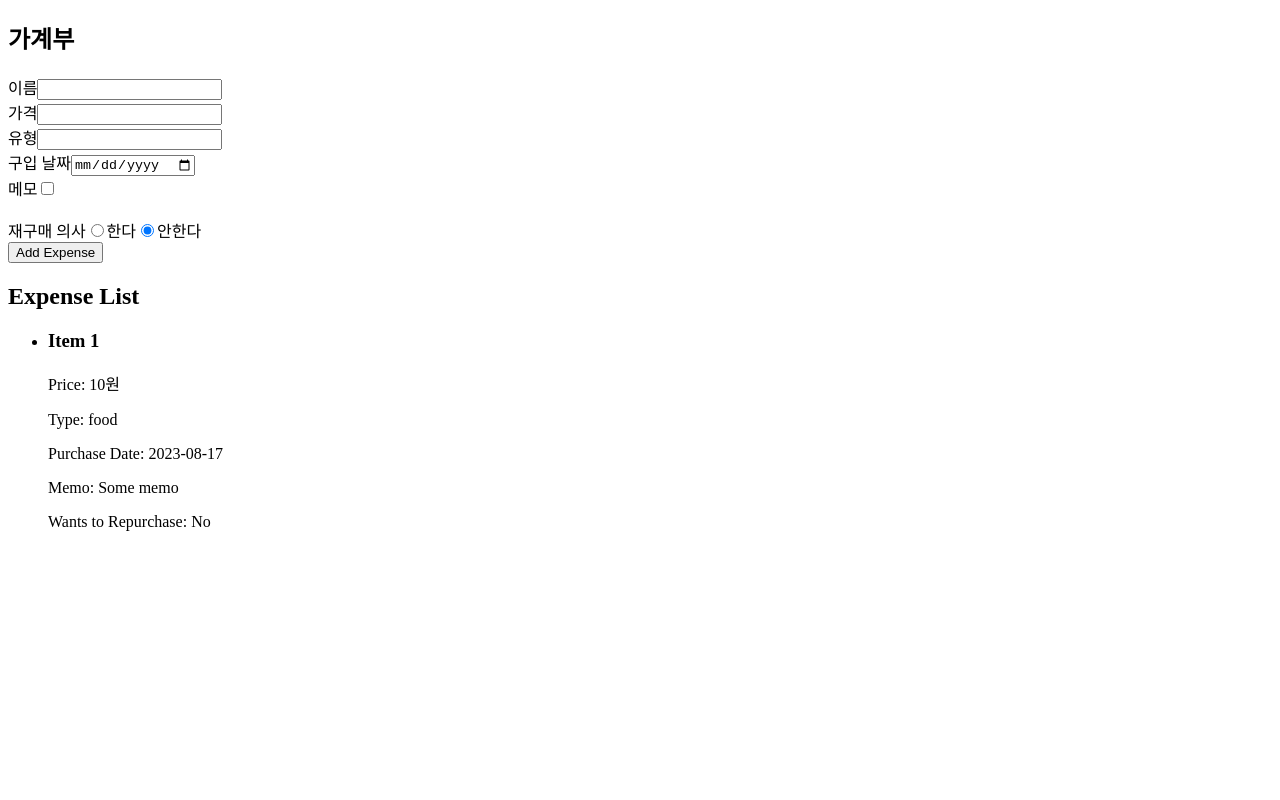
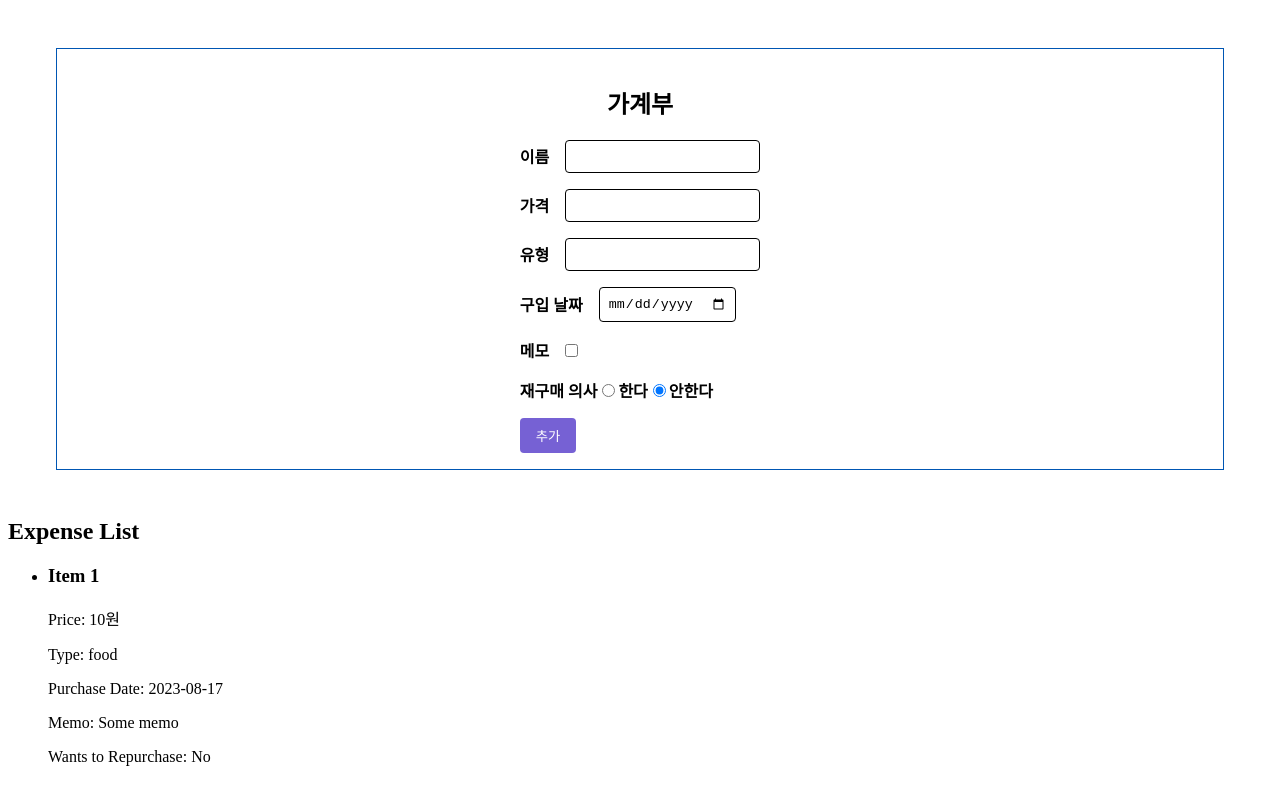
Before and after one commit to justkeepgoin/budget-practice, a React (Create React App) app: page / in a window 1280 px wide. Built offline with nearby package versions, Linux system fonts and the light colour scheme.

Commit message:
feat. css module 적용
- css module을 적용한 가계부 스타일링

```diff
--- a/src/ExpenseForm.js
+++ b/src/ExpenseForm.js
@@ -1,4 +1,5 @@
 import React, { useState } from "react";
+import styles from "./ExpenseForm.module.css";
 
 const ExpenseForm = (props) => {
   const [formData, setFormData] = useState({
@@ -35,68 +36,74 @@ const ExpenseForm = (props) => {
   };
 
   return (
-    <div>
+    <div className={styles["expense-form-container"]}>
       <h2>가계부</h2>
       <form onSubmit={handleSubmit}>
-        <label>
+        <div className={styles["form-row"]}>
+          <label className={styles["form-label"]}>
             이름
             <input
+              className={styles["form-input"]}
               type="text"
               name="name"
               value={formData.name}
               onChange={handleInputChange}
             />
           </label>
-        <br />
-
-        <label>
+        </div>
+        <div className={styles["form-row"]}>
+          <label className={styles["form-label"]}>
             가격
             <input
+              className={styles["form-input"]}
               type="number"
               name="price"
               value={formData.price}
               onChange={handleInputChange}
             />
           </label>
-        <br />
-
-        <label>
+        </div>
+        <div className={styles["form-row"]}>
+          <label className={styles["form-label"]}>
             유형
             <input
+              className={styles["form-input"]}
               type="text"
               name="type"
               value={formData.type}
               onChange={handleInputChange}
             />
           </label>
-        <br />
-
-        <label>
+        </div>
+        <div className={styles["form-row"]}>
+          <label className={styles["form-label"]}>
             구입 날짜
             <input
+              className={styles["form-input"]}
               type="date"
               name="purchaseDate"
               value={formData.purchaseDate}
               onChange={handleInputChange}
             />
           </label>
-        <br />
-
-        <label>
+        </div>
+        <div>
+          <label className={styles["form-label"]}>
             메모
             <input
+              className={styles["form-input"]}
               type="checkbox"
               name="hasMemo"
               checked={formData.hasMemo}
               onChange={handleInputChange}
             />
           </label>
-        <br />
 
           {formData.hasMemo && (
             <label>
               메모 작성
               <input
+                className={["form-checkbox-label"]}
                 type="text"
                 name="memo"
                 value={formData.memo}
@@ -104,9 +111,10 @@ const ExpenseForm = (props) => {
               />
             </label>
           )}
-        <br />
+        </div>
 
-        <label>
+        <div>
+          <label className={styles["form-label"]}>
             재구매 의사
             <label>
               <input
@@ -129,9 +137,11 @@ const ExpenseForm = (props) => {
               안한다
             </label>
           </label>
-        <br />
+        </div>
 
-        <button type="submit">Add Expense</button>
+        <button className={styles["button"]} type="submit">
+          추가
+        </button>
       </form>
     </div>
   );
--- /dev/null
+++ b/src/ExpenseForm.module.css
@@ -0,0 +1,39 @@
+.expense-form-container {
+  display: flex;
+  flex-direction: column;
+  align-items: center;
+  padding: 1rem;
+  margin: 3rem;
+  border: 1px solid #0056b3;
+}
+
+.form-label {
+  font-weight: bold;
+  display: flex;
+  align-items: center;
+  margin-bottom: 1rem;
+}
+
+.form-input {
+  border: 1px solid;
+  border-radius: 4px;
+  padding: 0.5rem;
+  margin-left: 1rem;
+}
+
+.form-checkbox-label {
+  display: flex;
+}
+
+.button {
+  background-color: hwb(251 38% 17%);
+  color: white;
+  border: none;
+  padding: 0.5rem 1rem;
+  border-radius: 4px;
+  cursor: pointer;
+}
+
+.button:hover {
+  background-color: #0056b3;
+}
```
Lines whose indentation alone changed are shown as unchanged.
